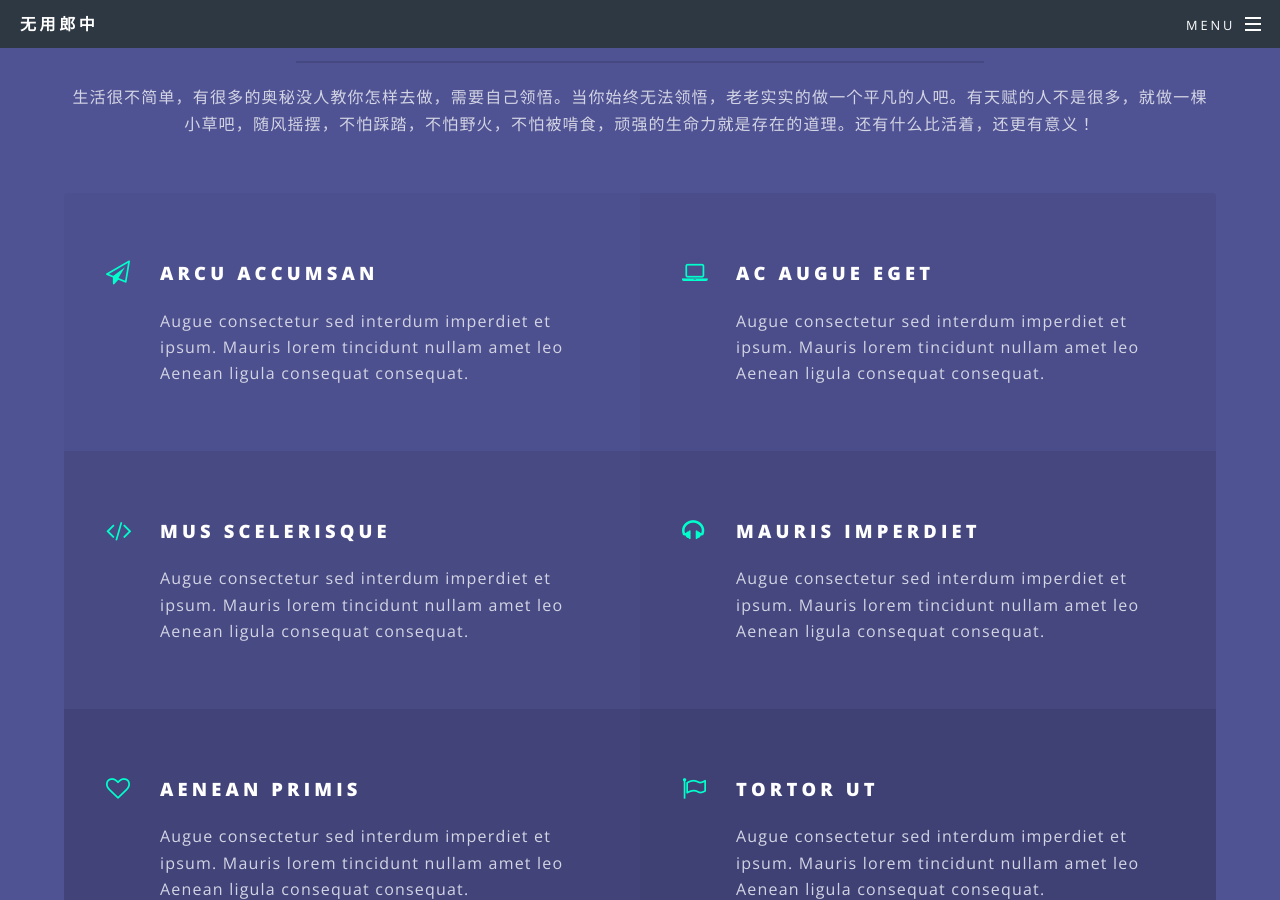
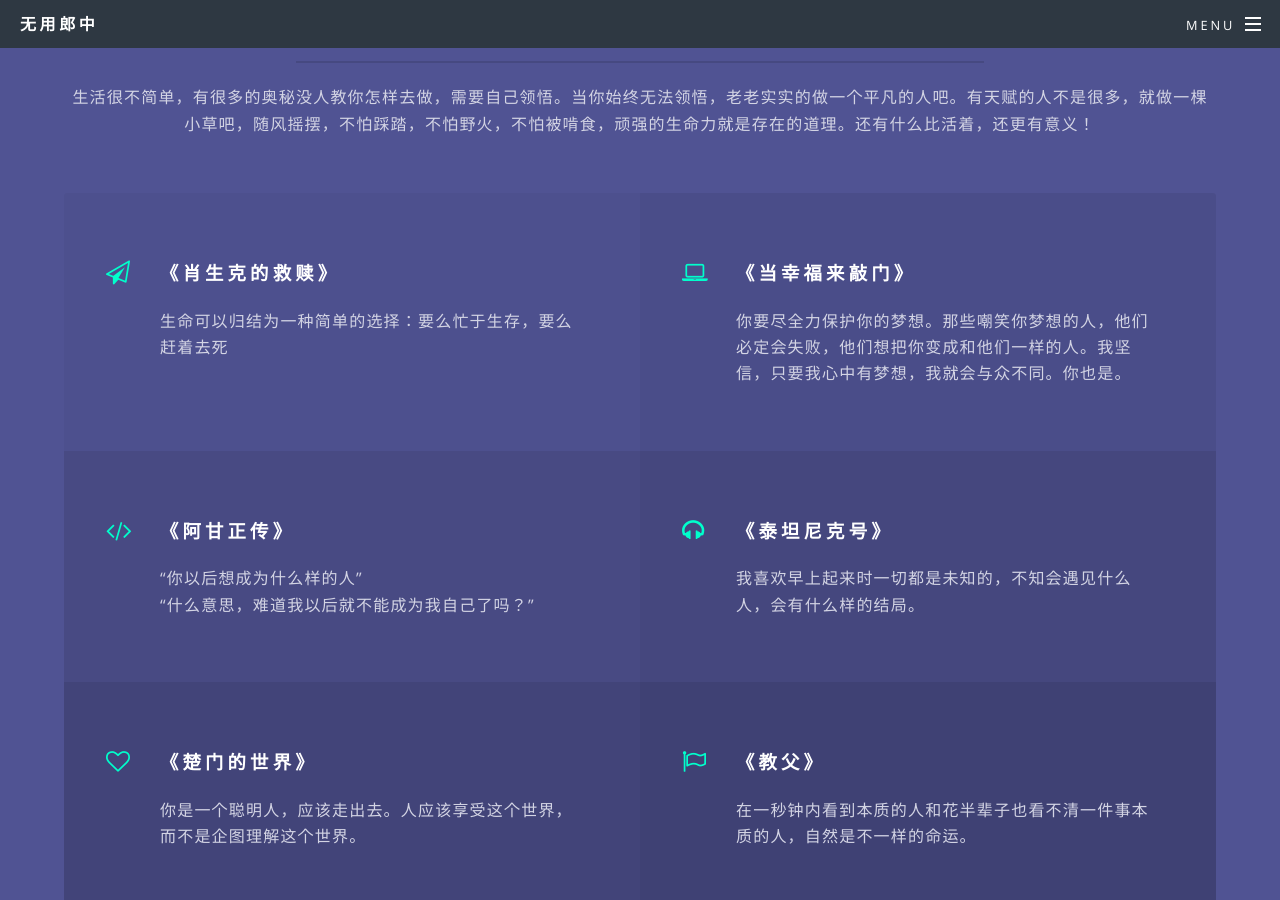
Before and after one commit to fantasylion/fantasylion.github.io, a Jekyll site: the page built from index.html, in a window 1280 px wide and 900 px high, scrolled down 2379 px. Built offline with Jekyll 4.4.1, drawn with Linux system fonts in a browser that asks for light colours; the list of posts is cut into pages by our own code.

Commit message:
Update index.html

```diff
--- a/index.html
+++ b/index.html
@@ -60,28 +60,28 @@ layout: landing
 							</header>
 							<ul class="features">
 								<li class="icon fa-paper-plane-o">
-									<h3>Arcu accumsan</h3>
-									<p>Augue consectetur sed interdum imperdiet et ipsum. Mauris lorem tincidunt nullam amet leo Aenean ligula consequat consequat.</p>
+									<h3>《肖生克的救赎》</h3>
+									<p>生命可以归结为一种简单的选择：要么忙于生存，要么赶着去死</p>
 								</li>
 								<li class="icon fa-laptop">
-									<h3>Ac Augue Eget</h3>
-									<p>Augue consectetur sed interdum imperdiet et ipsum. Mauris lorem tincidunt nullam amet leo Aenean ligula consequat consequat.</p>
+									<h3>《当幸福来敲门》</h3>
+									<p>你要尽全力保护你的梦想。那些嘲笑你梦想的人，他们必定会失败，他们想把你变成和他们一样的人。我坚信，只要我心中有梦想，我就会与众不同。你也是。</p>
 								</li>
 								<li class="icon fa-code">
-									<h3>Mus Scelerisque</h3>
-									<p>Augue consectetur sed interdum imperdiet et ipsum. Mauris lorem tincidunt nullam amet leo Aenean ligula consequat consequat.</p>
+									<h3>《阿甘正传》</h3>
+									<p>“你以后想成为什么样的人”</br>“什么意思，难道我以后就不能成为我自己了吗？”</p>
 								</li>
 								<li class="icon fa-headphones">
-									<h3>Mauris Imperdiet</h3>
-									<p>Augue consectetur sed interdum imperdiet et ipsum. Mauris lorem tincidunt nullam amet leo Aenean ligula consequat consequat.</p>
+									<h3>《泰坦尼克号》</h3>
+									<p>我喜欢早上起来时一切都是未知的，不知会遇见什么人，会有什么样的结局。</p>
 								</li>
 								<li class="icon fa-heart-o">
-									<h3>Aenean Primis</h3>
-									<p>Augue consectetur sed interdum imperdiet et ipsum. Mauris lorem tincidunt nullam amet leo Aenean ligula consequat consequat.</p>
+									<h3>《楚门的世界》</h3>
+									<p>你是一个聪明人，应该走出去。人应该享受这个世界，而不是企图理解这个世界。</p>
 								</li>
 								<li class="icon fa-flag-o">
-									<h3>Tortor Ut</h3>
-									<p>Augue consectetur sed interdum imperdiet et ipsum. Mauris lorem tincidunt nullam amet leo Aenean ligula consequat consequat.</p>
+									<h3>《教父》</h3>
+									<p>在一秒钟内看到本质的人和花半辈子也看不清一件事本质的人，自然是不一样的命运。</p>
 								</li>
 							</ul>
 						</div>
```
